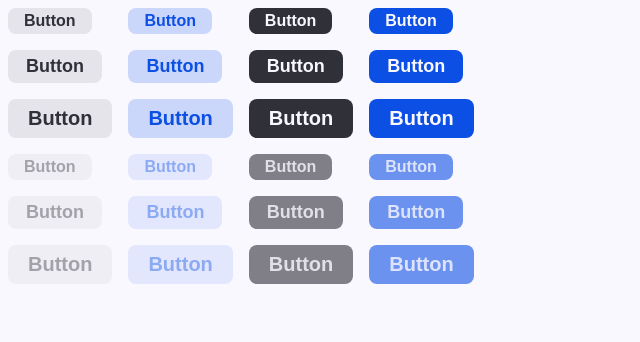
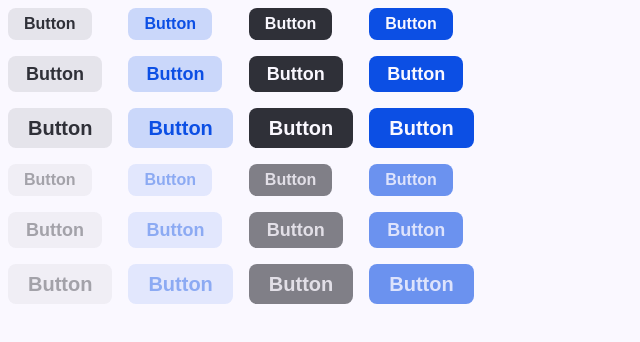
Before and after one commit to TheOmer77/omer-ui-old, a React (Vite) app: page / in a window 1280 px wide. Shown: the top 342 px of the page, without its empty margins (0-640 px from the left). Built offline with nearby package versions, Linux system fonts and the light colour scheme.

Commit message:
Tweak dimensions of buttons

```diff
--- a/src/components/Button/index.module.css
+++ b/src/components/Button/index.module.css
@@ -186,14 +186,17 @@
 
 /* SIZES */
 .button-root.button-small {
-  padding: 0.25rem 1rem;
+  height: 2rem;
+  padding: 0 1rem;
   font-size: 1rem;
 }
 .button-root.button-medium {
-  padding: 0.375rem 1.125rem;
+  height: 2.25rem;
+  padding: 0 1.125rem;
   font-size: 1.125rem;
 }
 .button-root.button-large {
-  padding: 0.5rem 1.25rem;
+  height: 2.5rem;
+  padding: 0 1.25rem;
   font-size: 1.25rem;
 }
```
